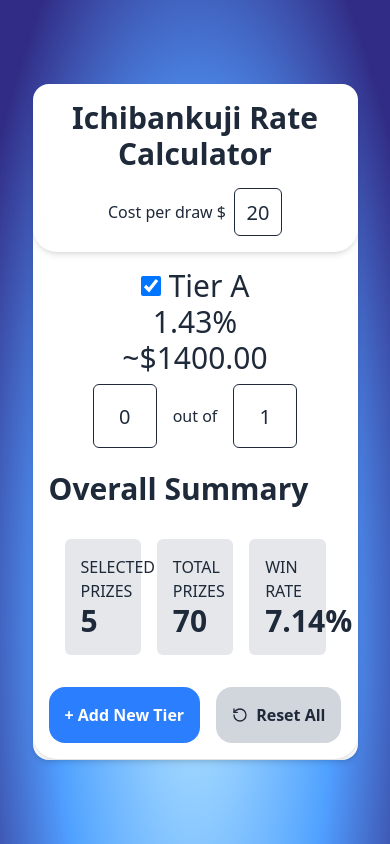
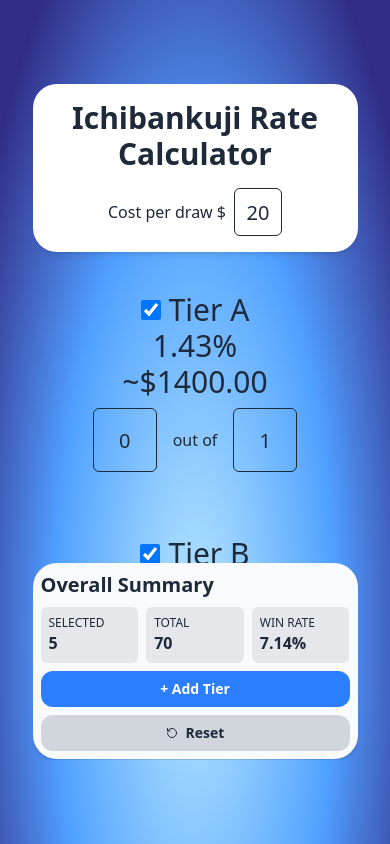
Before and after one commit to andy02chen/ichibankuji_calculator, a React (Vite) app: page / in a window 390 px wide. Built offline with nearby package versions, Linux system fonts and the light colour scheme.

Commit message:
Changed overal summary for mobiles

```diff
--- a/src/App.tsx
+++ b/src/App.tsx
@@ -2,8 +2,9 @@ import Rates from "./components/Rates"
 
 function App() {
   return (
-    <div className="h-screen w-screen flex items-center justify-center bg-radial-[at_50%_75%] from-sky-200 via-blue-400 to-indigo-900 to-90% text-gray-800 ">
-      <div className="bg-white rounded-2xl shadow-md overflow-auto max-h-[80vh] w-5/6 max-w-[75w] select-none">
+    <div className="h-screen w-screen flex items-center justify-center
+    bg-radial-[at_50%_75%] from-sky-200 via-blue-400 to-indigo-900 to-90% text-gray-800 ">
+      <div className="rounded-2xl overflow-auto max-h-[80vh] w-5/6 max-w-[75w] select-none m">
         <Rates/>
       </div>
     </div>
--- a/src/components/Rates.tsx
+++ b/src/components/Rates.tsx
@@ -107,8 +107,8 @@ export default function Rates() {
   }
 
   return(
-    <div className="text-center">
-      <div className="sticky top-0 z-10 p-4 shadow-md bg-white rounded-3xl">
+    <div className="text-center flex flex-col">
+      <div className="sticky top-0 z-10 p-4 shadow-md bg-white rounded-3xl mb-6 overflow-x-hidden">
         <h1 className="text-3xl font-bold text-gray-800 mb-4 text-center">
           Ichibankuji Rate Calculator
         </h1>
@@ -118,7 +118,7 @@ export default function Rates() {
           onChange={(e) => handleUpdateRate(parseFloat(e.target.value))}/>
         </div>
       </div>
-      <div className="flex-1 overflow-auto px-4">
+      <div className="grid grid-cols-1 sm:grid-cols-2 lg:grid-cols-3 gap-8 overflow-auto px-4">
         {Object.entries(prizeTiers).map(([tierName, tier]) => {
           const remaining = Math.max(0, tier.prizes - tier.unclaimed);
           const chance = totalPrizes > 0 ? ((remaining / totalPrizes) * 100): 0;
@@ -202,51 +202,47 @@ export default function Rates() {
         })}
       </div>
 
-      <div className="sticky bottom-0 z-10 p-4 shadow-md bg-white rounded-3xl text-left flex flex-col gap-4">
-        <h1 className="font-bold text-3xl">
+      <div className="sticky bottom-0 z-10 p-2 sm:p-4 shadow-md bg-gray-50 rounded-3xl text-left overflow-x-hidden">
+  <h1 className="font-bold text-xl sm:text-3xl mb-2 sm:mb-0">
     Overall Summary
   </h1>
-        <div className="grid grid-cols-3 gap-x-4 p-4 rounded-xl">
-          <div className="bg-gray-200 p-4 rounded-md">
-            <h1 className="text-l">
-              SELECTED PRIZES
-            </h1>
-            <h1 className="text-3xl font-bold">
-              {selectedPrizes}
-            </h1>
+
+  {/* Compact grid on mobile */}
+  <div className="grid grid-cols-3 gap-2 sm:gap-4 mb-2 sm:mb-4">
+    <div className="bg-gray-200 p-2 sm:p-4 rounded-md">
+      <h1 className="text-xs sm:text-base">SELECTED</h1>
+      <h1 className="text-base sm:text-3xl font-bold">{selectedPrizes}</h1>
     </div>
-          <div className="bg-gray-200 p-4 rounded-md">
-            <h1 className="text-l">
-              TOTAL PRIZES
-            </h1>
-            <h1 className="text-3xl font-bold">
-              {totalPrizes}
-            </h1>
+    <div className="bg-gray-200 p-2 sm:p-4 rounded-md">
+      <h1 className="text-xs sm:text-base">TOTAL</h1>
+      <h1 className="text-base sm:text-3xl font-bold">{totalPrizes}</h1>
     </div>
-          <div className="bg-gray-200 p-4 rounded-md">
-            <h1 className="text-l">
-              WIN RATE
-            </h1>
-            <h1 className="text-3xl font-bold">
+    <div className="bg-gray-200 p-2 sm:p-4 rounded-md">
+      <h1 className="text-xs sm:text-base">WIN RATE</h1>
+      <h1 className="text-base sm:text-3xl font-bold">
         {totalPrizes > 0 ? ((1 - ((totalPrizes - selectedPrizes) / totalPrizes)) * 100).toFixed(2) + '%' : 'N/A'}
       </h1>
     </div>
   </div>
-        <div className="flex items-center justify-center gap-4">
+
+  {/* Stack buttons vertically on mobile */}
+  <div className="flex flex-col sm:flex-row items-center justify-center gap-2 sm:gap-4">
     {Object.keys(prizeTiers).length < 26 && (
       <button
-              className="p-4 bg-blue-500 hover:bg-blue-600 cursor-pointer rounded-2xl text-white font-bold"
+        className="w-full sm:w-auto p-2 sm:p-4 bg-blue-500 hover:bg-blue-600 cursor-pointer rounded-xl
+        sm:rounded-2xl text-white font-bold text-sm sm:text-lg"
         onClick={() => handleAddTier()}
       >
-              + Add New Tier
+        + Add Tier
       </button>
     )}
     <button
-            className="p-4 bg-gray-300 hover:bg-gray-400 cursor-pointer rounded-2xl text-gray-800 font-bold flex items-center justify-center"
+      className="w-full sm:w-auto p-2 sm:p-4 bg-gray-300 hover:bg-gray-400 cursor-pointer
+      rounded-xl sm:rounded-2xl text-gray-800 font-bold flex items-center justify-center text-sm sm:text-lg"
       onClick={() => handleResetAll()}
     >
-            <RotateCcw className="mr-2 h-4 w-4" />
-            Reset All
+      <RotateCcw className="mr-2 h-3 sm:h-4 w-3 sm:w-4" />
+      Reset
     </button>
   </div>
 </div>
```
Lines whose indentation alone changed are shown as unchanged.
